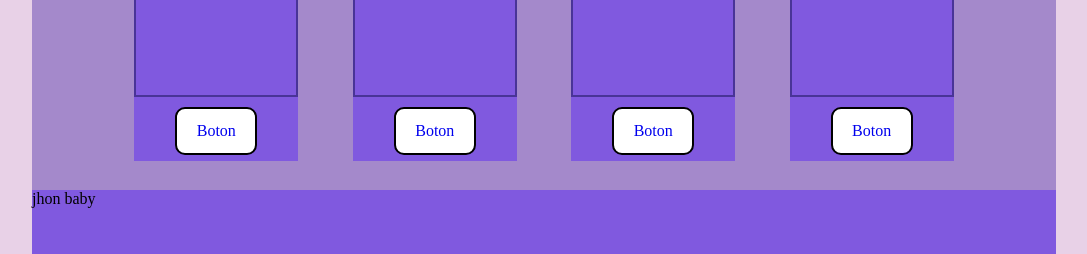
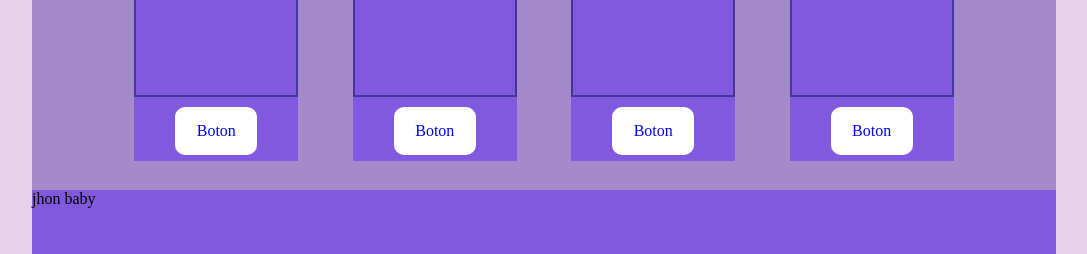
Before and after one commit to YulissaLopezC/ADSO_MARTES, a plain HTML site: page index.html in a window 1280 px wide. Shown: the part 1410-1664 px from the top of the page, without its empty margins (96-1183 px from the left). Drawn offline with Linux system fonts and the light colour scheme.

Commit message:
change classes box-galery box-img box-btn

```diff
--- a/style.css
+++ b/style.css
@@ -139,7 +139,6 @@ body{
 }
 
 .box-btn{
-    border: solid black 2px;
     border-radius: 10px;
     background-color: white;
     width: 50%;
```
